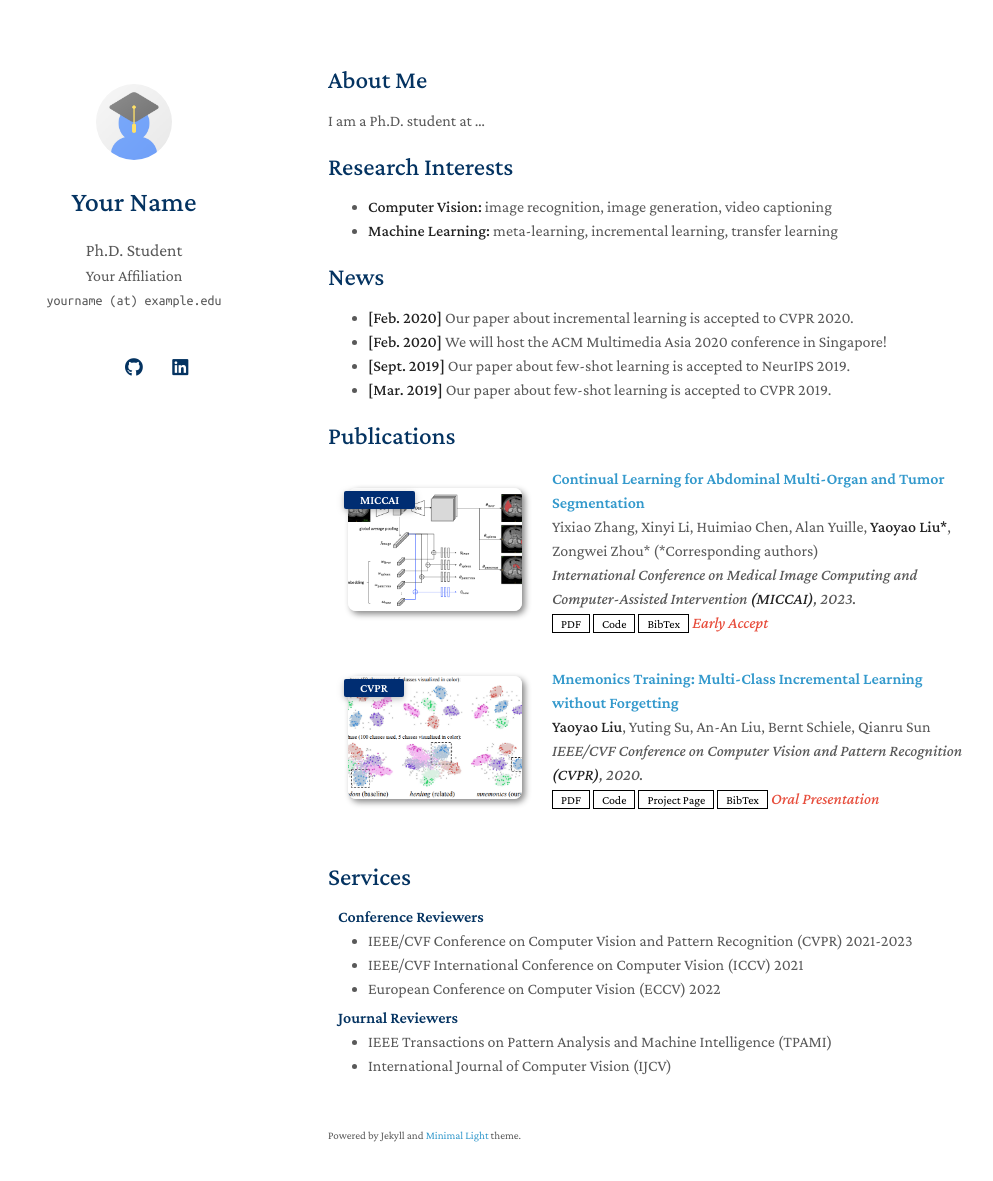
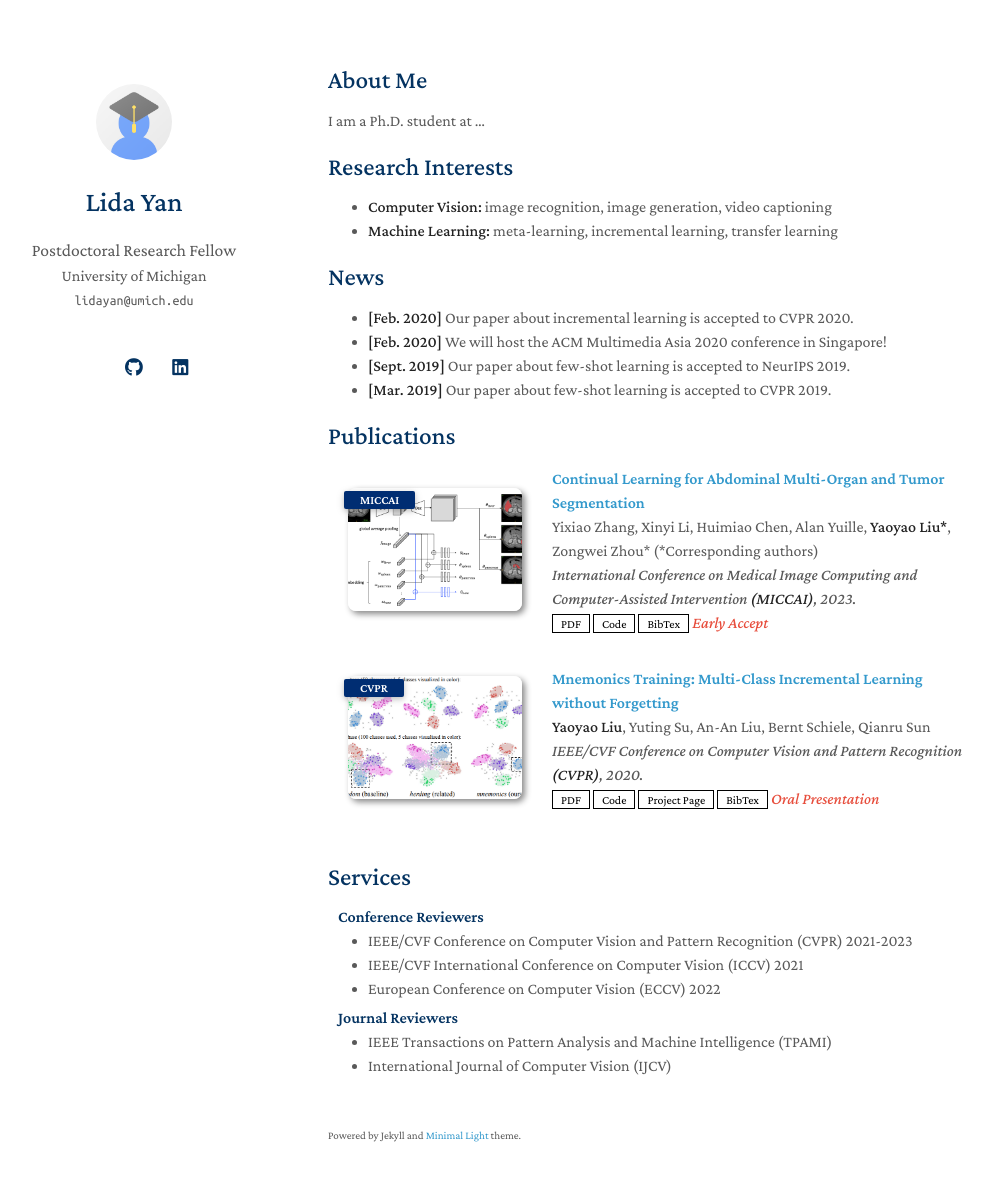
Before and after one commit to liy218/liy218.github.io, a Jekyll site: the page built from index.md, in a window 1280 px wide and 1216 px high. Shown: the top 1181 px of the window, without its empty margins (142-1135 px from the left). Built offline with Jekyll 4.4.1, drawn with Linux system fonts in a browser that asks for light colours; a style sheet for code colours, icons or effects is not loaded; our own code applies the rules of GitHub Pages for plain Markdown files.

Commit message:
Update _config.yml

```diff
--- a/_config.yml
+++ b/_config.yml
@@ -1,8 +1,8 @@
 # Basic Information
-title: Your Name
-position: Ph.D. Student
-affiliation: Your Affiliation
-email: yourname (at) example.edu
+title: Lida Yan
+position: Postdoctoral Research Fellow
+affiliation: University of Michigan
+email: lidayan@umich.edu
 
 # Search Engine Optimization (SEO)
 # The following information is used to improve the website traffic from search engines, e.g., Google.
@@ -12,7 +12,7 @@ canonical: https://minimal-light-theme.yliu.me/
 
 # Links
 # If you don't need one of them, you may delete the corresponding line.
-google_scholar: https://scholar.google.com/
+google_scholar: https://scholar.google.com/citations?user=bIX_9_AAAAAJ&hl=en&oi=ao
 cv_link: assets/files/curriculum_vitae.pdf
 github_link: https://github.com/
 linkedin: https://www.linkedin.com/
```
